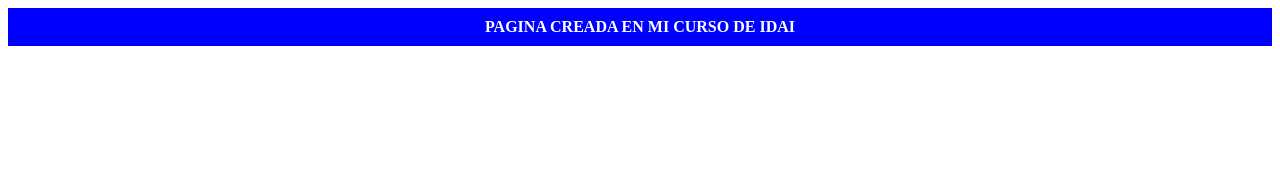
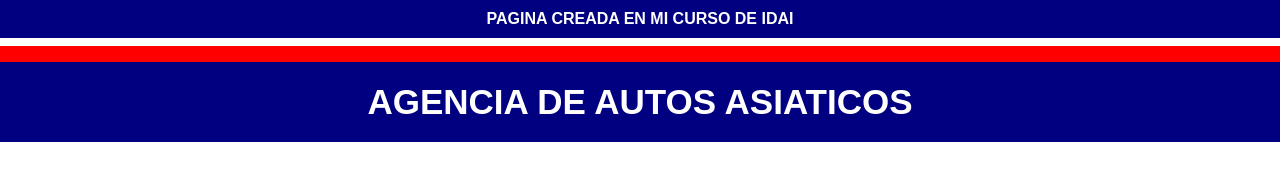
Before and after one commit to IDAI-SD2025-Avangers-2025/ejerciciointegrador-numero2, a plain HTML site: page index.html in a window 1280 px wide. Drawn offline with Linux system fonts and the light colour scheme.

Commit message:
ejercicio cambios primeros 15

```diff
--- a/index.html
+++ b/index.html
@@ -9,9 +9,22 @@
 <style></style>
 
 <body>
+
 <div class="barra">
-    <strong>PAGINA CREADA EN MI CURSO DE IDAI</strong>
+    PAGINA CREADA EN MI CURSO DE IDAI
 </div>
+
+<div class="linea"></div>
+
+
+<div class="titulo">
+    AGENCIA DE AUTOS ASIATICOS
+</div>
+
+
+
+
 <script src="script.js"></script>
+
 </body>
 </html>
--- a/styles.css
+++ b/styles.css
@@ -1,6 +1,29 @@
+body {
+    font-family: Arial;
+    margin: 0;
+}
+
+
 .barra {
-  background: blue;
-  color: white;
-  text-align: center;
-  padding: 10px;
+    background: navy;
+    color: white;
+    text-align: center;
+    padding: 10px;
+    font-weight: bold;
 }
+
+.linea {
+    height: 8px;
+    background: red;
+    border-top: 8px solid white;
+    border-bottom: 8px solid red;
+}
+
+.titulo {
+    background: navy;
+    color: white;
+    text-align: center;
+    font-size: 35px;
+    padding: 20px;
+    font-weight: bold;
+}
```
